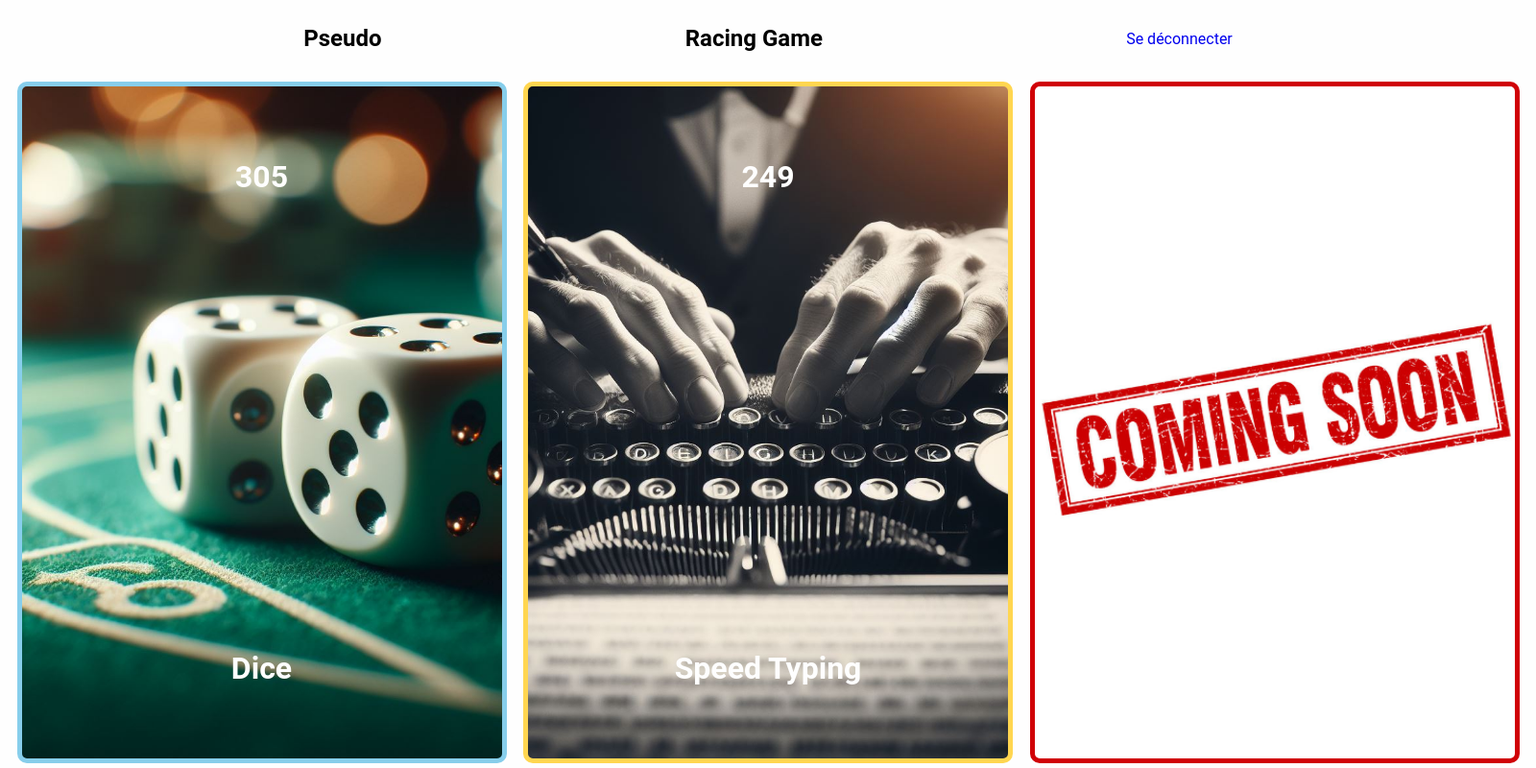
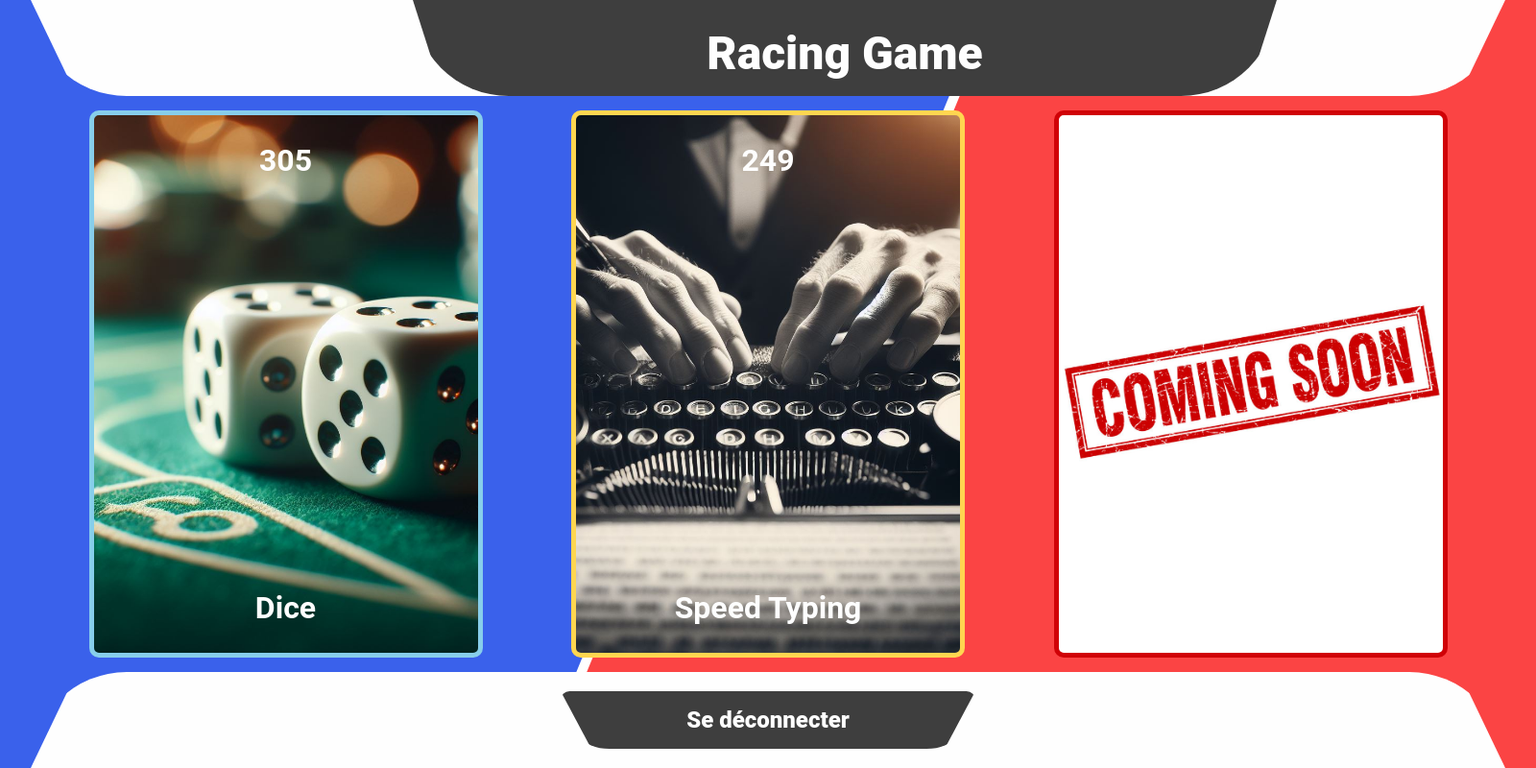
Before and after one commit to evanferron/RacingGame, an Electron app: page appRacingGame/html/home.html in a window 1600 px wide. Shown: the whole page at 96% size. Drawn offline with Linux system fonts and the light colour scheme.

```diff
--- a/appRacingGame/css/home.css
+++ b/appRacingGame/css/home.css
@@ -13,24 +13,62 @@
   flex-direction: column;
   justify-content: center;
   align-items: center;
-  background-color: #fefefe;
+  background-image: url(../img/FD_Game.svg);
+  background-size: cover;
+  background-position: center;
 }
 
 header {
-  width: 100%;
-  height: 10vh;
+  top: 0;
+  position: fixed;
+  left: 50%;
+  transform: translateX(-50%);
+  height: 0;
+  width: 90vw;
+  border-top: 6.25rem solid #fefefe;
+  border-left: 3vw solid transparent;
+  border-right: 3vw solid transparent;
+  border-bottom-left-radius: 110px;
+  border-bottom-right-radius: 110px;
   display: flex;
+  align-items: center;
+}
+
+nav {
+  display: flex;
+  width: 100vw;
   justify-content: center;
   align-items: center;
-  background-color: #fefefe;
+  position: absolute;
+  top: 0;
+  left: 0;
 }
 
 nav ul {
+  position: fixed;
+  bottom: 0;
+  height: 0;
+  width: 52.25rem;
+  border-top: 6.25rem solid #3e3e3e;
+  color: #fefefe;
+  border-left: 2rem solid transparent;
+  border-right: 2rem solid transparent;
+  border-bottom-left-radius: 110px;
+  border-bottom-right-radius: 110px;
   display: flex;
-  width: 100vw;
-  justify-content: space-evenly;
-  align-items: center;
+  align-items: flex-end;
+  justify-content: center;
 }
+
+nav ul h1 {
+  position: relative;
+  font-size: 3rem;
+  color: #fefefe;
+  font-weight: 800;
+  bottom: 1rem;
+}
+
+/* --- Main --- */
 
 main {
   width: 100%;
@@ -40,11 +78,12 @@
   justify-content: space-evenly;
   align-items: center;
   flex-direction: row;
+  background: none;
 }
 
 main .card {
-  width: 31.25rem;
-  height: 43.75rem;
+  width: 25rem;
+  height: 35rem;
   display: flex;
   flex-direction: column;
   align-items: center;
@@ -78,3 +117,45 @@
   color: #fefefe;
   font-size: 2rem;
 }
+
+/* --- Footer --- */
+
+footer {
+  bottom: 0;
+  position: fixed;
+  left: 50%;
+  transform: translateX(-50%);
+  height: 0;
+  width: 90vw;
+  border-bottom: 6.25rem solid #fefefe;
+  border-left: 3vw solid transparent;
+  border-right: 3vw solid transparent;
+  border-top-left-radius: 110px;
+  border-top-right-radius: 110px;
+}
+
+footer .btn-quit {
+  top: 1.25rem;
+  position: absolute;
+  left: 50%;
+  transform: translateX(-50%);
+  height: 0;
+  width: 23rem;
+  border-top: 3.75rem solid #3e3e3e;
+  border-left: 2rem solid transparent;
+  border-right: 2rem solid transparent;
+  border-radius: 20px;
+  border-bottom-left-radius: 110px;
+  border-bottom-right-radius: 110px;
+  display: flex;
+  align-items: flex-end;
+  justify-content: center;
+}
+
+footer .btn-quit span {
+  position: relative;
+  font-size: 1.5rem;
+  color: #fefefe;
+  font-weight: 800;
+  bottom: 1rem;
+}
--- a/appRacingGame/html/home.html
+++ b/appRacingGame/html/home.html
@@ -17,18 +17,13 @@
     <header>
       <nav role="menubar">
         <ul>
-          <li><h2 aria-label="Votre pseudo">Pseudo</h2></li>
-          <li><h1>Racing Game</h1></li>
-          <li>
-            <a href="register.html" aria-label="Bouton déconnecter"
-              >Se déconnecter
-            </a>
-          </li>
+          <h1>Racing Game</h1>
         </ul>
       </nav>
     </header>
     <main>
       <a
+        href="./dice.html"
         class="card"
         id="card-dice"
         aria-label="Renter dans le jeu"
@@ -49,5 +44,10 @@
       </a>
       <section class="card" id="card-soon" aria-hidden="true"></section>
     </main>
+    <footer>
+      <a class="btn-quit" href="register.html" aria-label="Bouton déconnecter"
+        ><span>Se déconnecter</span>
+      </a>
+    </footer>
   </body>
 </html>
--- a/appRacingGame/package.json
+++ b/appRacingGame/package.json
@@ -11,5 +11,8 @@
   "license": "ISC",
   "devDependencies": {
     "electron": "^30.0.0"
+  },
+  "dependencies": {
+    "axios": "^1.6.8"
   }
 }
```
Also changed, not shown: appRacingGame/html/login.html (+9 -2 lines), appRacingGame/html/register.html (+5 -1 lines), appRacingGame/html/speedTyping.html (+3 -1 lines), appRacingGame/scripts/login.js (added, +33 -0 lines), appRacingGame/scripts/register.js (added, +36 -0 lines), 1 other file.
